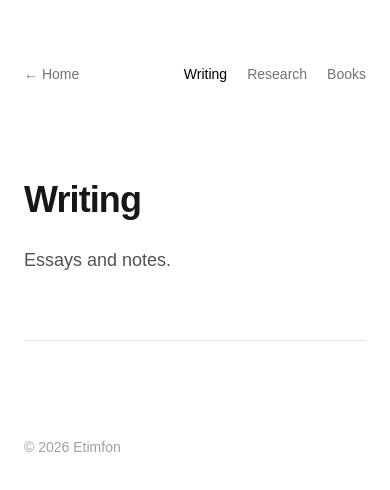
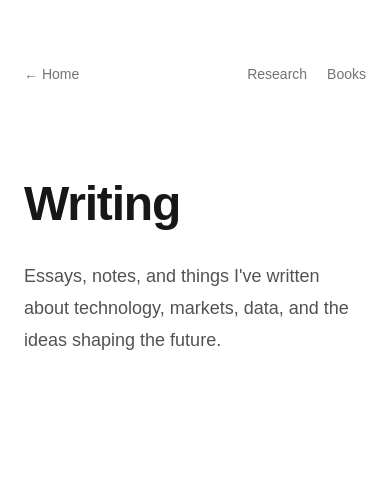
Before and after one commit to EtimfonIkpong/etimfon-website, a Next.js app: page /writing in a window 390 px wide. Shown: the top 490 px of the page. Built offline with nearby package versions, Linux system fonts and the light colour scheme.

Commit message:
Remove test writing articles

```diff
--- a/src/app/writing/page.tsx
+++ b/src/app/writing/page.tsx
@@ -1,5 +1,3 @@
-const articles = [];
-
 export default function Writing() {
   return (
     <main className="min-h-screen bg-white text-neutral-900">
@@ -15,10 +13,6 @@ export default function Writing() {
           </a>
 
           <div className="flex gap-5 text-sm text-neutral-500">
-            <a href="/writing" className="text-black">
-              Writing
-            </a>
-
             <a href="/research" className="hover:text-black">
               Research
             </a>
@@ -29,54 +23,17 @@ export default function Writing() {
           </div>
         </nav>
 
-        {/* Introduction */}
-        <section className="mb-16">
-          <h1 className="text-4xl font-semibold tracking-tight sm:text-6xl">
+        {/* Header */}
+        <section>
+          <h1 className="text-5xl font-semibold tracking-tight sm:text-6xl">
             Writing
           </h1>
 
-          <p className="mt-6 max-w-2xl text-lg leading-8 text-neutral-600">
-            Essays and notes.
+          <p className="mt-8 max-w-2xl text-lg leading-8 text-neutral-600">
+            Essays, notes, and things I&apos;ve written about technology,
+            markets, data, and the ideas shaping the future.
           </p>
         </section>
-
-        {/* Articles */}
-        <section className="border-t border-neutral-200">
-          {articles.map((article) => (
-            <a
-              key={article.title}
-              href={article.href}
-              className="group block border-b border-neutral-200 py-8"
-            >
-              <div className="flex items-start justify-between gap-8">
-
-                <div className="max-w-2xl">
-                  <h2 className="text-xl font-medium tracking-tight group-hover:underline">
-                    {article.title}
-                  </h2>
-
-                  <p className="mt-3 text-sm leading-6 text-neutral-500">
-                    {article.description}
-                  </p>
-
-                  <p className="mt-4 text-xs text-neutral-400">
-                    {article.date}
-                  </p>
-                </div>
-
-                <span className="mt-1 text-neutral-400 transition-transform group-hover:translate-x-1">
-                  →
-                </span>
-
-              </div>
-            </a>
-          ))}
-        </section>
-
-        {/* Footer */}
-        <footer className="mt-24 text-sm text-neutral-400">
-          © {new Date().getFullYear()} Etimfon
-        </footer>
 
       </div>
     </main>
```
